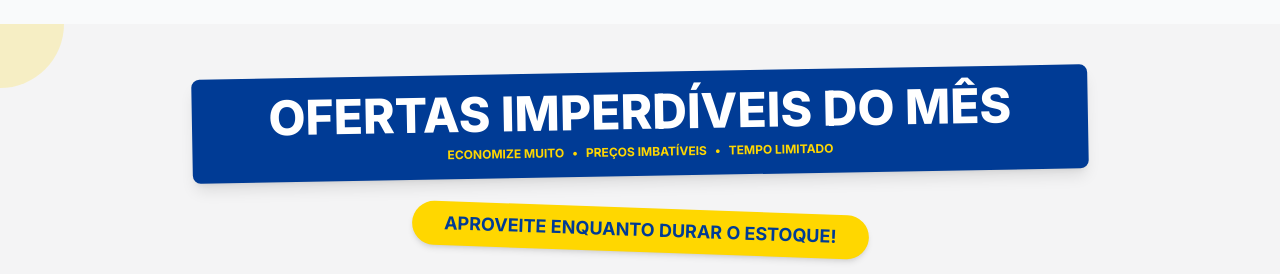
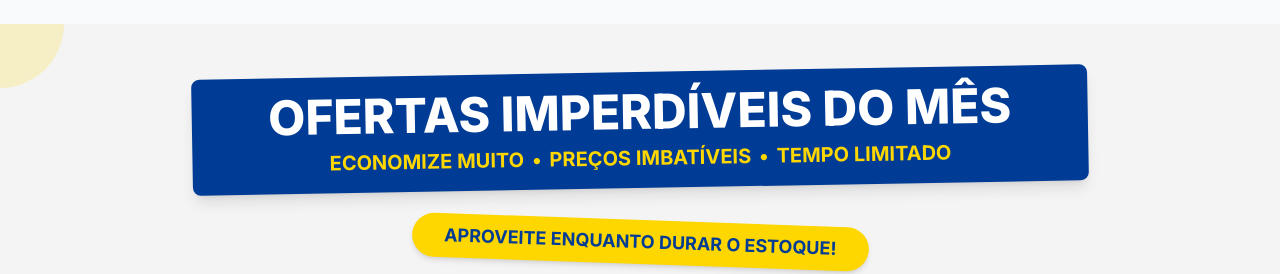
Before and after one commit to tamicaires/uniao-siqueira-landing-page, a Next.js app: page / in a window 1280 px wide. Shown: the part 3060-3334 px from the top of the page. Built offline with nearby package versions, Linux system fonts and the light colour scheme.

Commit message:
chore: change text style

```diff
--- a/components/MothOferts.tsx
+++ b/components/MothOferts.tsx
@@ -97,7 +97,7 @@ export default function MonthOferts() {
             <h2 className="text-3xl md:text-5xl font-extrabold mb-2">
               OFERTAS IMPERDÍVEIS DO MÊS
             </h2>
-            <div className="flex items-center justify-center gap-2 text-uniao-secondary font-bold text-xl sm:text-xs">
+            <div className="flex items-center justify-center gap-2 text-uniao-secondary font-bold  text-xs sm:text-xl">
               <span>ECONOMIZE MUITO</span>
               <span>•</span>
               <span>PREÇOS IMBATÍVEIS</span>
```
